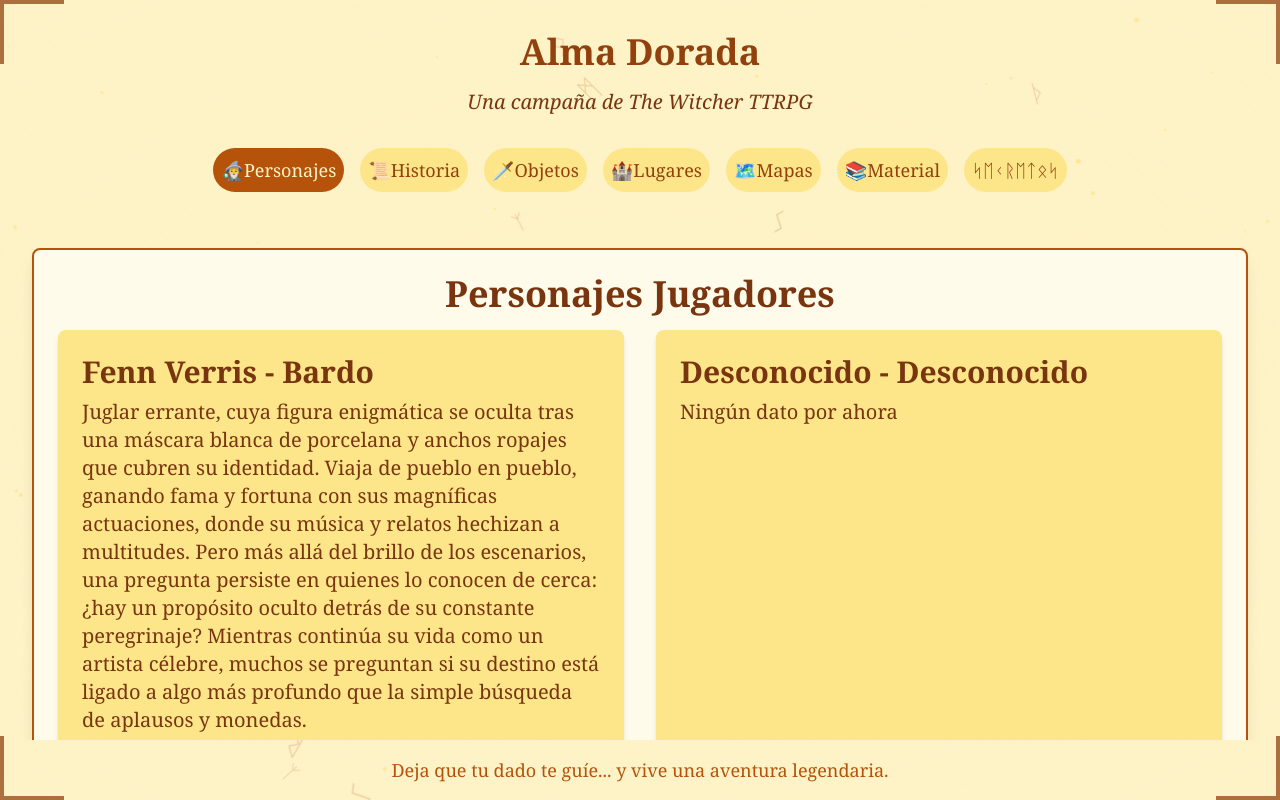
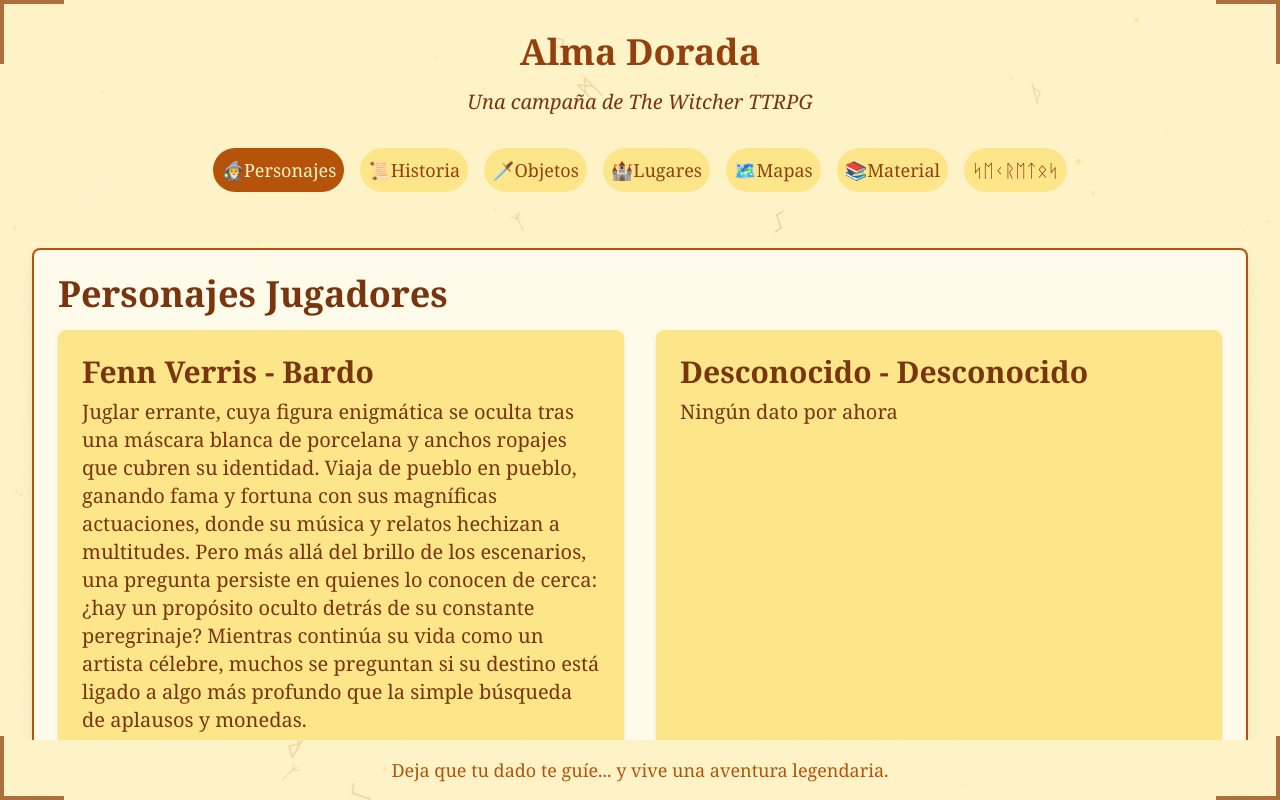
Before and after one commit to aritzsilva98/Golden-Soul, a React (Create React App) app: page / in a window 1280 px wide. Built offline with nearby package versions, Linux system fonts and the light colour scheme.

Commit message:
Tried to fix Location Title in mobile view

```diff
--- a/src/components/sections/CharactersSection.jsx
+++ b/src/components/sections/CharactersSection.jsx
@@ -10,7 +10,7 @@ const CharactersSection = () => {
     <section className='characters-section pl-4'>
       {hasMyCharacters && (
         <div className='bg-amber-50 border-2 border-amber-700 rounded-lg p-6 shadow-lg mb-8'>
-          <h2 className='text-xl font-bold mb-4 text-center sm:text-2xl md:text-3xl lg:text-4xl'>Personajes Jugadores</h2>
+          <h2 className='text-xl font-bold mb-4 text-center sm:text-2xl sm:text-center md:text-3xl md:text-left lg:text-4xl'>Personajes Jugadores</h2>
           <div className='grid grid-cols-1 md:grid-cols-2 gap-8 pb-4'>
             {myCharacters.map((character, index) => (
               <CharacterItem key={character.id || `${character.name}-${index}`} character={character} />
@@ -23,7 +23,7 @@ const CharactersSection = () => {
 
       {hasCharacters && (
         <div className='bg-amber-50 border-2 border-amber-700 rounded-lg p-6 shadow-lg mb-8'>
-          <h2 className='text-2xl font-bold mb-4 text-center'>Personajes No Jugadores</h2>
+          <h2 className='text-xl font-bold mb-4 text-center sm:text-2xl sm:text-center md:text-3xl md:text-left lg:text-4xl'>Personajes No Jugadores</h2>
           <div className='grid grid-cols-1 md:grid-cols-2 gap-8 pb-4'>
             {characters.map((character, index) => (
               <CharacterItem key={character.id || `${character.name}-${index}`} character={character} />
--- a/src/components/sections/LocationsSection.jsx
+++ b/src/components/sections/LocationsSection.jsx
@@ -6,7 +6,7 @@ const LocationsSection = () => {
     <section className='locations-section pl-4'>
       {locations?.length > 0 ? (
         <div className='bg-amber-50 border-2 border-amber-700 rounded-lg p-6 shadow-lg mb-8'>
-          <h2 className='text-4xl font-bold mb-4'>Localizaciones</h2>
+          <h2 className='text-xl font-bold mb-4 text-center sm:text-2xl md:text-3xl lg:text-4xl'>Localizaciones</h2>
           <div className='grid grid-cols-1 md:grid-cols-2 gap-8'>
             {locations.map(location => (
               <LocationItem key={location.name} location={location} />
```
